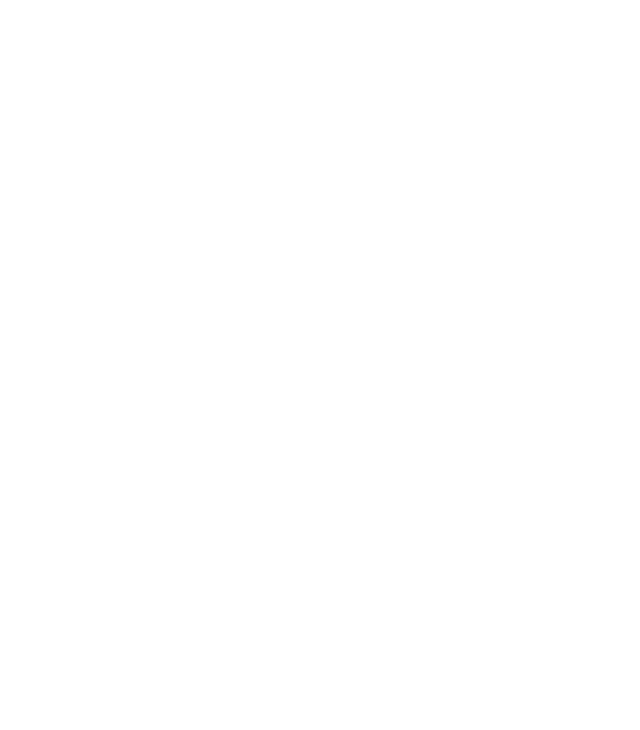
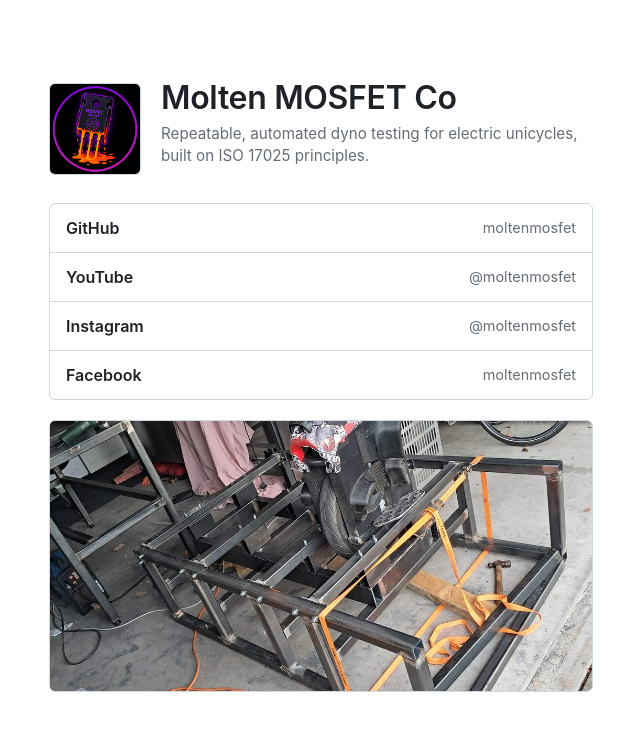
Before and after one commit to moltenmosfet/website, a plain HTML site: page index.html in a window 1280 px wide. Shown: the whole page, without its empty margins (319-959 px from the left). Drawn offline with Linux system fonts and the light colour scheme.

Commit message:
Update display name
without truncacting this time

```diff
--- a/index.html
+++ b/index.html
@@ -47,4 +47,99 @@
       justify-content: center;
       padding: clamp(2.5rem, 10vh, 6rem) 1rem 3rem;
     }
-    main { width: 100%;
+    main { width: 100%; max-width: 34rem; }
+    header {
+      display: flex;
+      align-items: flex-start;
+      gap: 1.25rem;
+      margin-bottom: 1.75rem;
+    }
+    .logo {
+      display: block;
+      flex: none;
+      width: 5.75rem;
+      height: auto;
+      margin-top: 0.2rem;
+      border: 1px solid var(--line);
+      border-radius: 6px;
+    }
+    h1 {
+      margin: 0 0 0.4rem;
+      font-size: 2rem;
+      font-weight: 600;
+      line-height: 1.15;
+      letter-spacing: -0.01em;
+    }
+    header p {
+      margin: 0;
+      color: var(--muted);
+      font-size: 0.95rem;
+      line-height: 1.45;
+    }
+    ul {
+      list-style: none;
+      margin: 0 0 1.25rem;
+      padding: 0;
+      background: var(--panel);
+      border: 1px solid var(--line);
+      border-radius: 6px;
+      overflow: hidden;
+    }
+    li + li { border-top: 1px solid var(--line); }
+    a {
+      display: flex;
+      justify-content: space-between;
+      align-items: center;
+      gap: 1rem;
+      padding: .75rem 1rem;
+      color: var(--text);
+      text-decoration: none;
+      font-weight: 600;
+    }
+    a span { color: var(--muted); font-weight: 400; font-size: .9rem; }
+    a:hover { background: var(--hover); color: var(--accent); }
+    a:focus-visible { outline: 2px solid var(--accent); outline-offset: -2px; }
+    .banner {
+      margin: 0;
+      aspect-ratio: 2 / 1;
+      overflow: hidden;
+      border: 1px solid var(--line);
+      border-radius: 6px;
+      background: var(--panel);
+    }
+    .banner img {
+      display: block;
+      width: 100%;
+      height: 100%;
+      object-fit: cover;
+      object-position: 56% 48%;
+      transform: scale(1.16);
+      transform-origin: 56% 48%;
+    }
+    @media (max-width: 30rem) {
+      header { flex-direction: column; }
+      .logo { margin-top: 0; }
+    }
+  </style>
+</head>
+<body>
+  <main>
+    <header>
+      <img class="logo" src="Logo.png" alt="Molten MOSFET Co logo">
+      <div>
+        <h1>Molten MOSFET Co</h1>
+        <p>Repeatable, automated dyno testing for electric unicycles, built on ISO&nbsp;17025 principles.</p>
+      </div>
+    </header>
+    <ul>
+      <li><a href="https://github.com/moltenmosfet" rel="noopener">GitHub <span>moltenmosfet</span></a></li>
+      <li><a href="https://www.youtube.com/@moltenmosfet" rel="noopener">YouTube <span>@moltenmosfet</span></a></li>
+      <li><a href="https://www.instagram.com/moltenmosfet/" rel="noopener">Instagram <span>@moltenmosfet</span></a></li>
+      <li><a href="https://www.facebook.com/moltenmosfet/" rel="noopener">Facebook <span>moltenmosfet</span></a></li>
+    </ul>
+    <figure class="banner">
+      <img src="banner.jpg" alt="Electric unicycle mounted inside the welded steel dynamometer test frame">
+    </figure>
+  </main>
+</body>
+</html>
```
